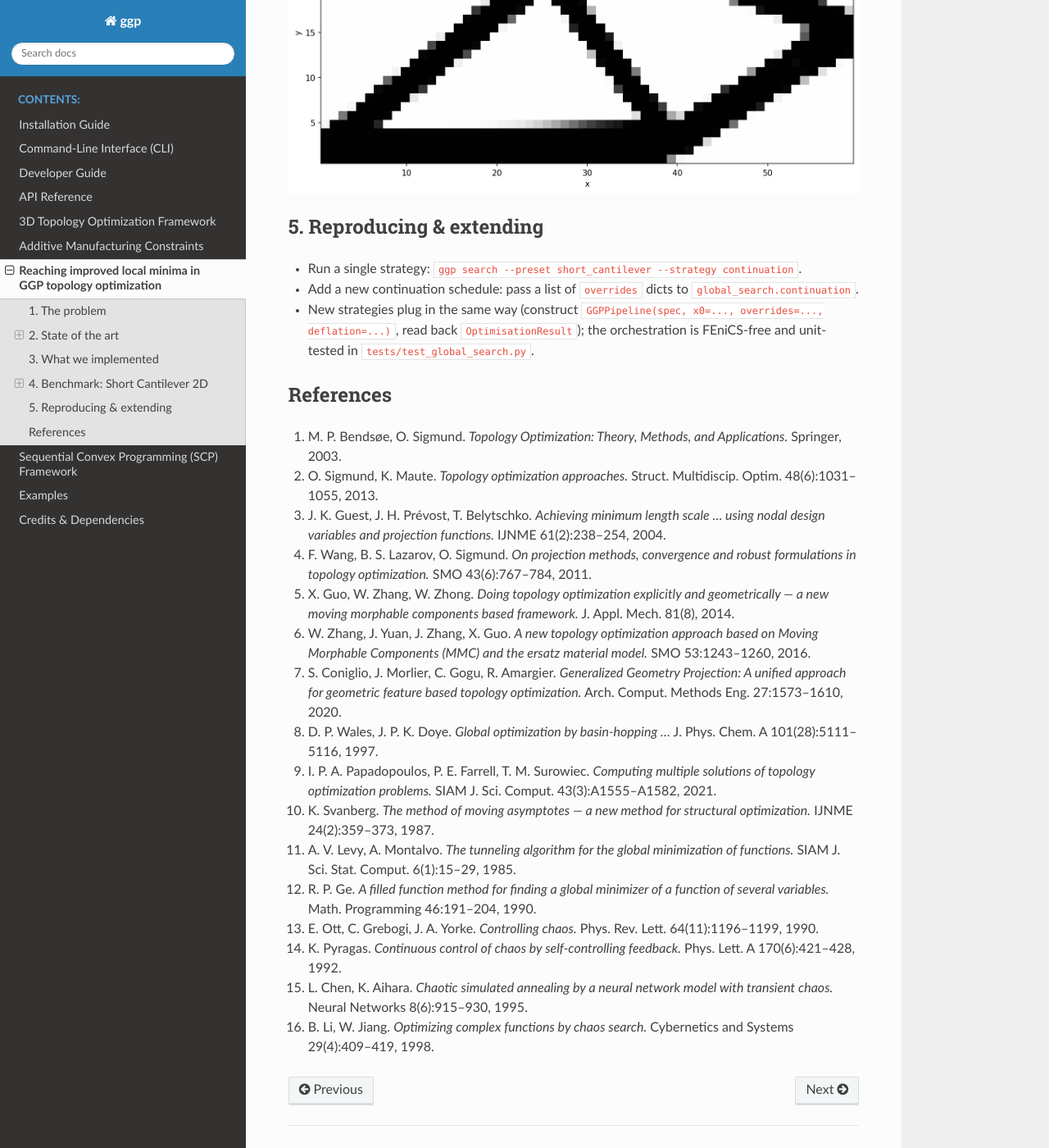
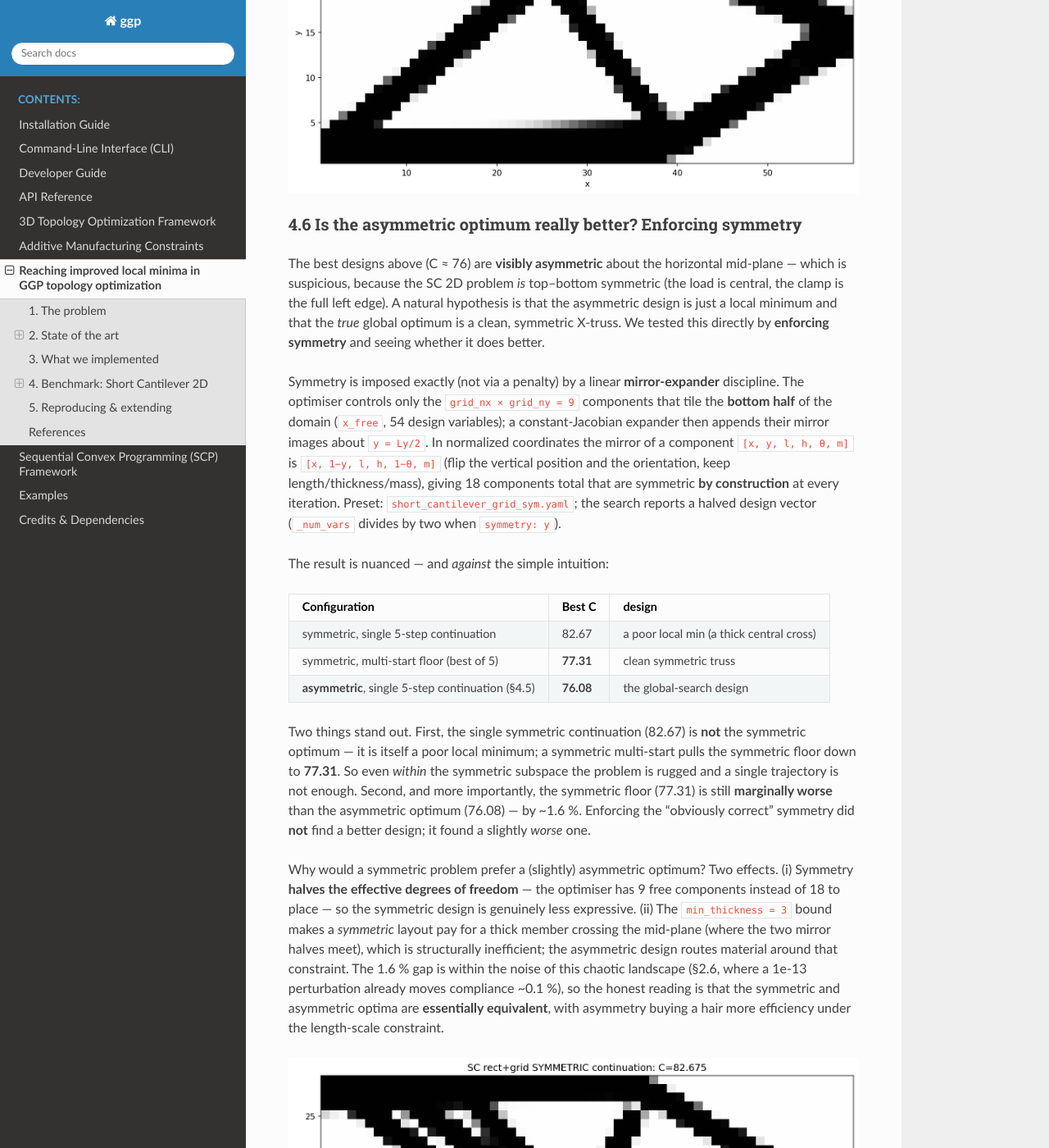
Before and after one commit to SimoneConiglio/generalized_geometry_projection, a Sphinx documentation site: the page built from docs/local_minima_review.md, in a window 1280 px wide and 1400 px high, scrolled down 12146 px. Shown: the whole window at 82% size. Built offline with Sphinx 7.4.7 and the Read the Docs theme 3.1.0, drawn with Linux system fonts in a browser that asks for light colours; some of the changed text lies outside the part shown.

Commit message:
docs: add §4.6 symmetry experiment to local-minima review
Document the top-bottom symmetry test on the SC 2D grid config:
- symmetric single continuation = 82.67 (a poor local min)
- symmetric multi-start floor = 77.31
- asymmetric global-search best = 76.08
Conclusion: symmetric and asymmetric optima are essentially equivalent
(asymmetric ~1.6%% better), contradicting the naive 'symmetric problem
=> symmetric optimum' intuition, because symmetry halves the DOF and the
min_thickness central crossing is inefficient.

Co-Authored-By: Claude Opus 4.8 <noreply@anthropic.com>
Claude-Session: https://claude.ai/code/session_0139M2jyPc6cJGW33xV6te9t

```diff
--- a/docs/local_minima_review.md
+++ b/docs/local_minima_review.md
@@ -437,6 +437,58 @@ effective technique in this study.
 
 ![single 5-step continuation, C = 76.08](_static/sc2d_grid_cont5.png)
 
+### 4.6 Is the asymmetric optimum really better? Enforcing symmetry
+
+The best designs above (C ≈ 76) are **visibly asymmetric** about the horizontal mid-plane —
+which is suspicious, because the SC 2D problem *is* top–bottom symmetric (the load is central,
+the clamp is the full left edge). A natural hypothesis is that the asymmetric design is just a
+local minimum and that the *true* global optimum is a clean, symmetric X-truss. We tested this
+directly by **enforcing symmetry** and seeing whether it does better.
+
+Symmetry is imposed exactly (not via a penalty) by a linear **mirror-expander** discipline.
+The optimiser controls only the `grid_nx × grid_ny = 9` components that tile the **bottom half**
+of the domain (`x_free`, 54 design variables); a constant-Jacobian expander then appends their
+mirror images about `y = Ly/2`. In normalized coordinates the mirror of a component
+`[x, y, l, h, θ, m]` is `[x, 1−y, l, h, 1−θ, m]` (flip the vertical position and the orientation,
+keep length/thickness/mass), giving 18 components total that are symmetric **by construction**
+at every iteration. Preset: `short_cantilever_grid_sym.yaml`; the search reports a halved design
+vector (`_num_vars` divides by two when `symmetry: y`).
+
+The result is nuanced — and *against* the simple intuition:
+
+| Configuration | Best C | design |
+|---|---|---|
+| symmetric, single 5-step continuation | 82.67 | a poor local min (a thick central cross) |
+| symmetric, multi-start floor (best of 5) | **77.31** | clean symmetric truss |
+| **asymmetric**, single 5-step continuation (§4.5) | **76.08** | the global-search design |
+
+Two things stand out. First, the single symmetric continuation (82.67) is **not** the
+symmetric optimum — it is itself a poor local minimum; a symmetric multi-start pulls the
+symmetric floor down to **77.31**. So even *within* the symmetric subspace the problem is
+rugged and a single trajectory is not enough. Second, and more importantly, the symmetric
+floor (77.31) is still **marginally worse** than the asymmetric optimum (76.08) — by ~1.6 %.
+Enforcing the "obviously correct" symmetry did **not** find a better design; it found a
+slightly *worse* one.
+
+Why would a symmetric problem prefer a (slightly) asymmetric optimum? Two effects. (i) Symmetry
+**halves the effective degrees of freedom** — the optimiser has 9 free components instead of 18
+to place — so the symmetric design is genuinely less expressive. (ii) The `min_thickness = 3`
+bound makes a *symmetric* layout pay for a thick member crossing the mid-plane (where the two
+mirror halves meet), which is structurally inefficient; the asymmetric design routes material
+around that constraint. The 1.6 % gap is within the noise of this chaotic landscape (§2.6, where
+a 1e-13 perturbation already moves compliance ~0.1 %), so the honest reading is that the
+symmetric and asymmetric optima are **essentially equivalent**, with asymmetry buying a hair
+more efficiency under the length-scale constraint.
+
+![symmetric continuation design, C = 82.67](_static/sc2d_grid_symmetric.png)
+
+The practical lesson reinforces §4.5 and the chaotic-landscape framing: imposing a physically
+motivated symmetry is a reasonable *regularizer* (it shrinks the search space and guarantees a
+manufacturable, intuitive design), but it is **not** a free route to the global optimum, and in
+a problem this rugged it can cost a little. Cleaner insights ("the symmetric problem must have a
+symmetric optimum") simply do not survive contact with the discretized, length-scale-constrained,
+chaotic reality — which is the recurring theme of this study.
+
 ## 5. Reproducing & extending
 
 * Run a single strategy: `ggp search --preset short_cantilever --strategy continuation`.
```
